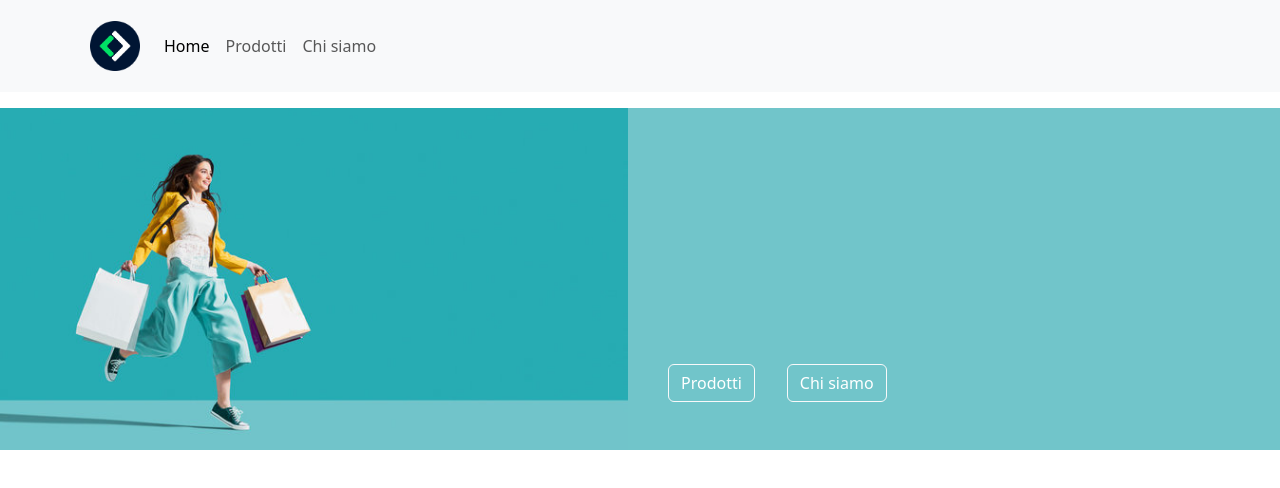
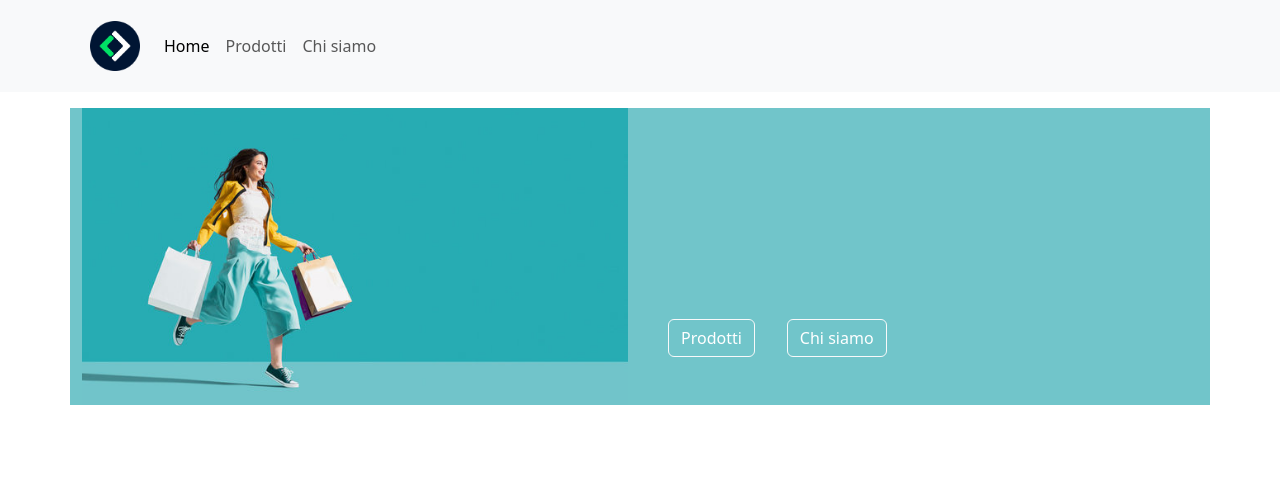
Before and after one commit to valecristiano/react-router, a React (Vite) app: page / in a window 1280 px wide. Shown: the top 488 px of the page. Built offline with nearby package versions, Linux system fonts and the light colour scheme.

Commit message:
naming fix

```diff
--- a/src/App.jsx
+++ b/src/App.jsx
@@ -1,8 +1,8 @@
 import { BrowserRouter, Route, Routes } from "react-router-dom";
 import HomePage from "./pages/HomePage";
 import DefaultLayout from "./layouts/DefaultLayout";
-import ProdottiPage from "./pages/ProdottiPage";
-import ChiSiamoPage from "./pages/ChiSiamoPage";
+import ProductsPage from "./pages/ProductsPage";
+import AboutPage from "./pages/AboutPage";
 import SingleProductPage from "./pages/SingleProductPage";
 
 export default function App() {
@@ -12,8 +12,8 @@ export default function App() {
         <Routes>
           <Route Component={DefaultLayout}>
             <Route path="/" Component={HomePage}></Route>
-            <Route path="/chisiamo" Component={ChiSiamoPage}></Route>
-            <Route path="/prodotti" Component={ProdottiPage}></Route>
+            <Route path="/chisiamo" Component={AboutPage}></Route>
+            <Route path="/prodotti" Component={ProductsPage}></Route>
             <Route path="/prodotti/:id" Component={SingleProductPage}></Route>
           </Route>
         </Routes>
--- a/src/components/Header.jsx
+++ b/src/components/Header.jsx
@@ -7,7 +7,7 @@ export default function Header() {
         <nav className="navbar navbar-expand-lg bg-body-tertiary">
           <div className="container-fluid">
             <NavLink className="navbar-brand" to="/">
-              <img src="public/img/boolean_favicon.png" alt="logo-shopping" style={{ height: 50 }} />
+              <img src="/img/boolean_favicon.png" alt="logo-shopping" style={{ height: 50 }} />
             </NavLink>
             <button
               className="navbar-toggler"
--- a/src/pages/ChiSiamoPage.jsx
+++ b/src/pages/AboutPage.jsx
@@ -1,6 +1,6 @@
-export default function ChiSiamoPage() {
+export default function AboutPage() {
   return (
-    <>
+    <section className="container">
       <section className="homepage row align-items-end justify-content-end ">
         <div className="col-12 col-md-6">
           <img className="img-fluid" src="public/img/shopping_spree.jpg" alt="shopping_spree" />
@@ -35,6 +35,6 @@ export default function ChiSiamoPage() {
           </div>
         </div>
       </section>
-    </>
+    </section>
   );
 }
--- a/src/pages/HomePage.jsx
+++ b/src/pages/HomePage.jsx
@@ -2,10 +2,10 @@ import { Link } from "react-router-dom";
 
 export default function HomePage() {
   return (
-    <>
+    <section className="container">
       <section className="homepage row align-items-end justify-content-end ">
         <div className="col-12 col-md-6">
-          <img className="img-fluid" src="public/img/shopping_spree.jpg" alt="shopping_spree" />
+          <img className="img-fluid" src="/img/shopping_spree.jpg" alt="shopping_spree" />
         </div>
         <div className="col-12 col-md-6">
           <Link to="/prodotti" className="btn btn-outline-light text-white text-decoration-none my-5 mx-3">
@@ -16,6 +16,6 @@ export default function HomePage() {
           </Link>
         </div>
       </section>
-    </>
+    </section>
   );
 }
```
Also changed, not shown: src/pages/ProductsPage.jsx (renamed from src/pages/ProdottiPage.jsx).
